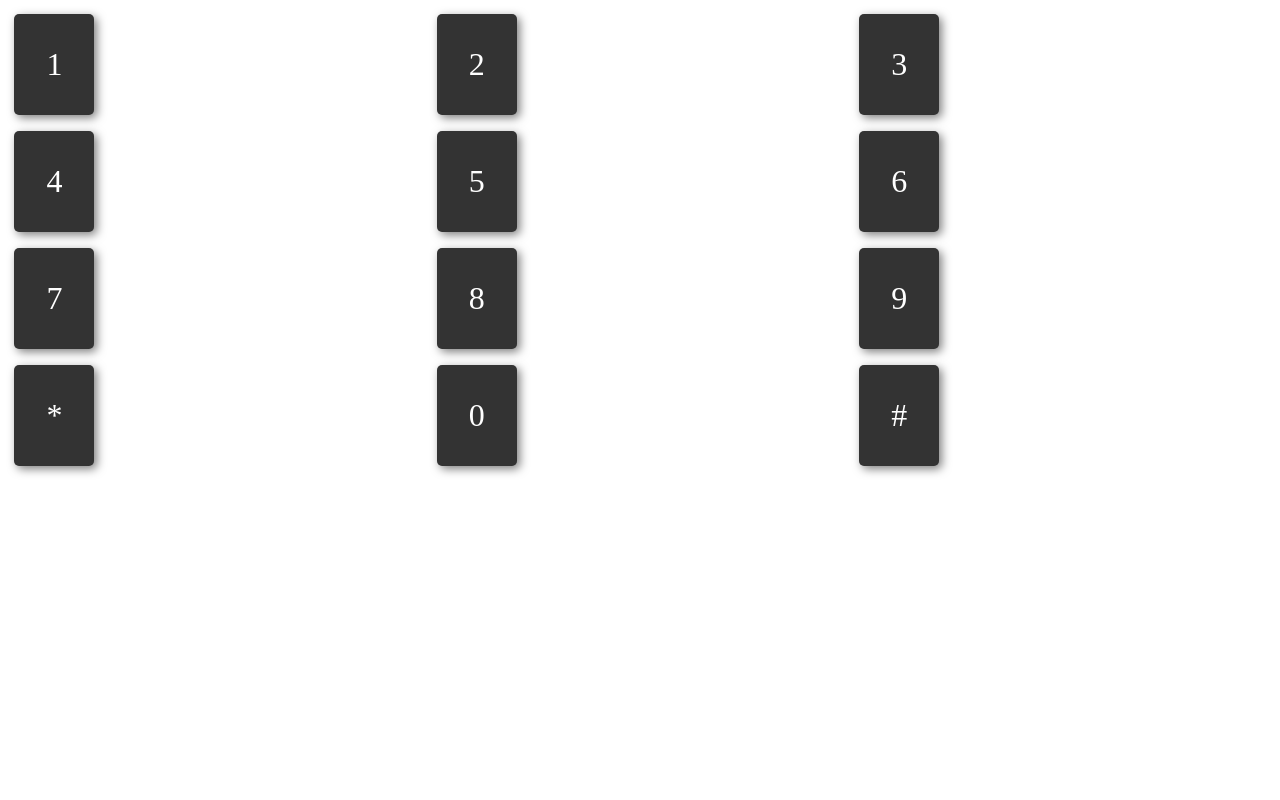
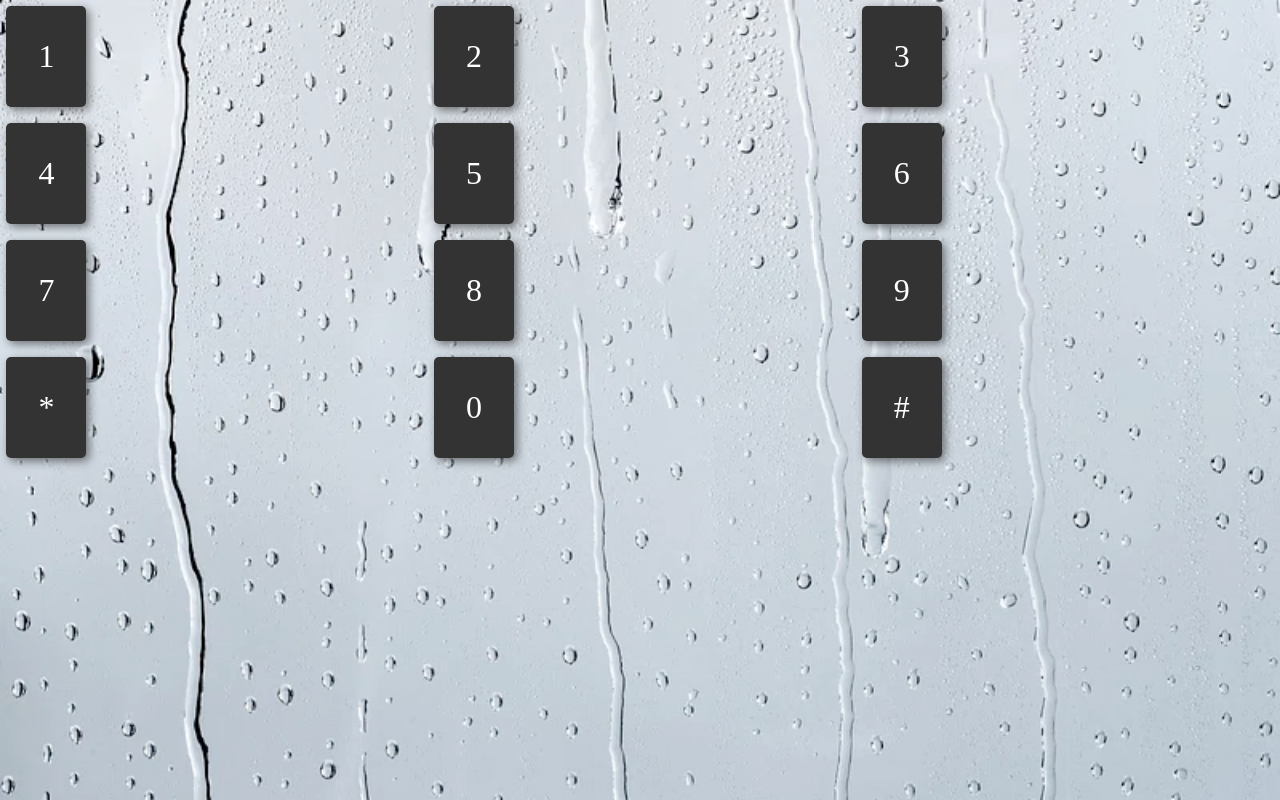
Before and after one commit to richyim/dialpad, a plain HTML site: page index.html in a window 1280 px wide. Drawn offline with Linux system fonts and the light colour scheme.

Commit message:
Update styles.css

```diff
--- a/styles.css
+++ b/styles.css
@@ -1,3 +1,11 @@
+body, html {
+    height: 100%;
+    margin: 0;
+    padding: 0;
+    background: url('water.jpg') repeat;
+    background-size: cover;
+    background-attachment: fixed;
+  }
 .counter-container {
     display: grid;
     grid-template-columns: repeat(3, 1fr); /* three columns */
```
